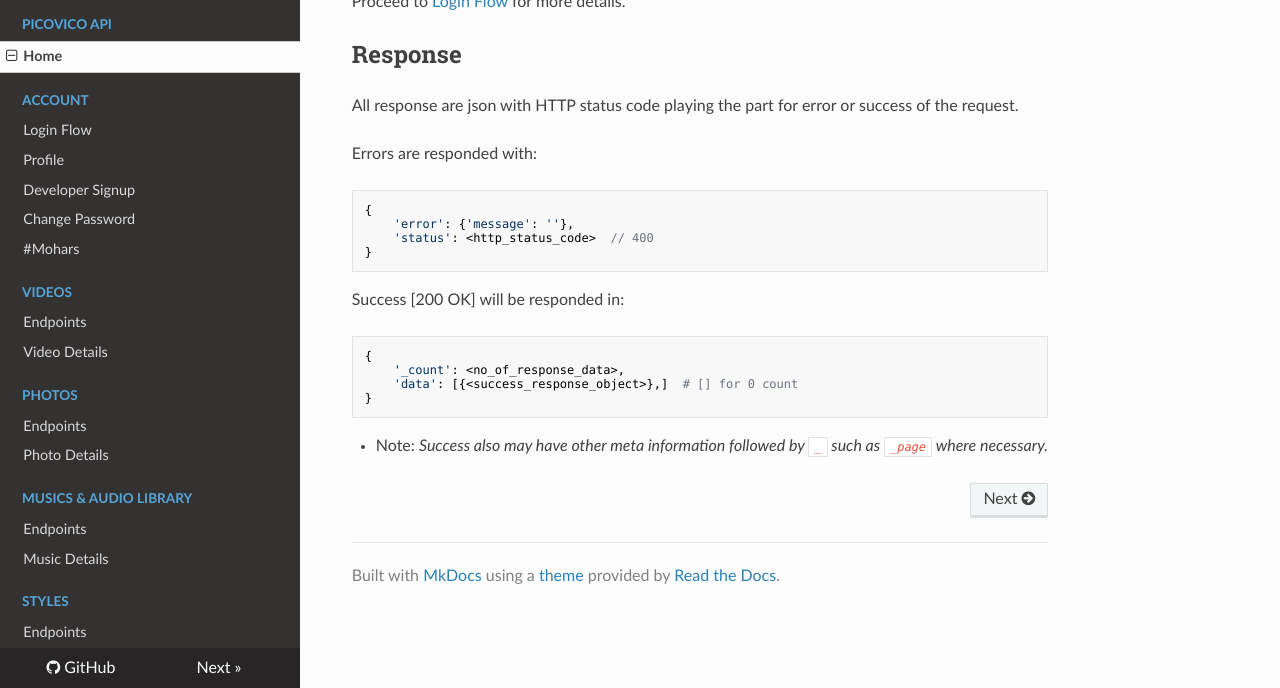
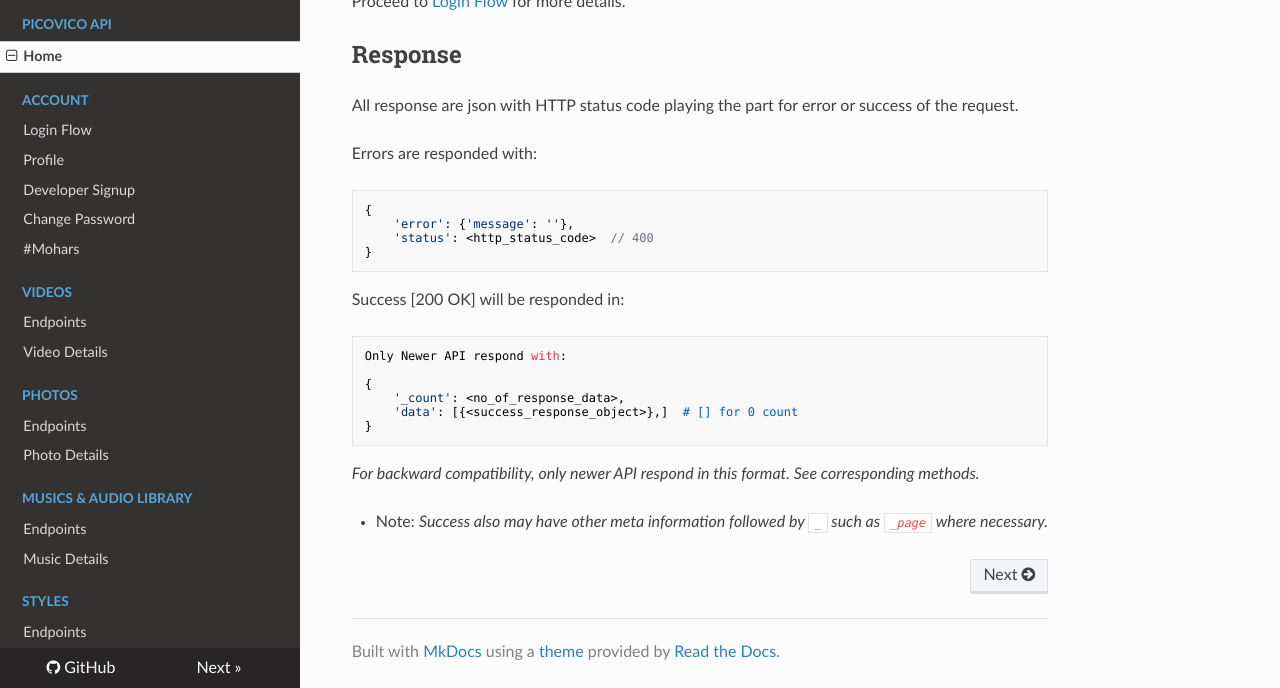
Before and after one commit to picovico/apidocs, an MkDocs documentation site: the page built from docs/index.md, in a window 1280 px wide and 900 px high, scrolled down 673 px, cut to the strip 212-900 px from the top of the window. Built offline with MkDocs 1.6.1, drawn with Linux system fonts in a browser that asks for light colours; nearby versions of some CDN libraries; old or Windows-style settings are respelled for this version of MkDocs.

```diff
--- a/docs/index.md
+++ b/docs/index.md
@@ -42,10 +42,15 @@ Errors are responded with:
 
 Success [200 OK] will be responded in:
 
+
+    Only Newer API respond with:
+
     {
         '_count': <no_of_response_data>,
         'data': [{<success_response_object>},]  # [] for 0 count
     }
 
 
+*For backward compatibility, only newer API respond in this format. See corresponding methods.*
+
 - Note: *Success also may have other meta information followed by `_` such as `_page` where necessary.*
```
Also changed, not shown: docs/styles/index.md (+18 -5 lines), docs/videoclips/index.md (added).
